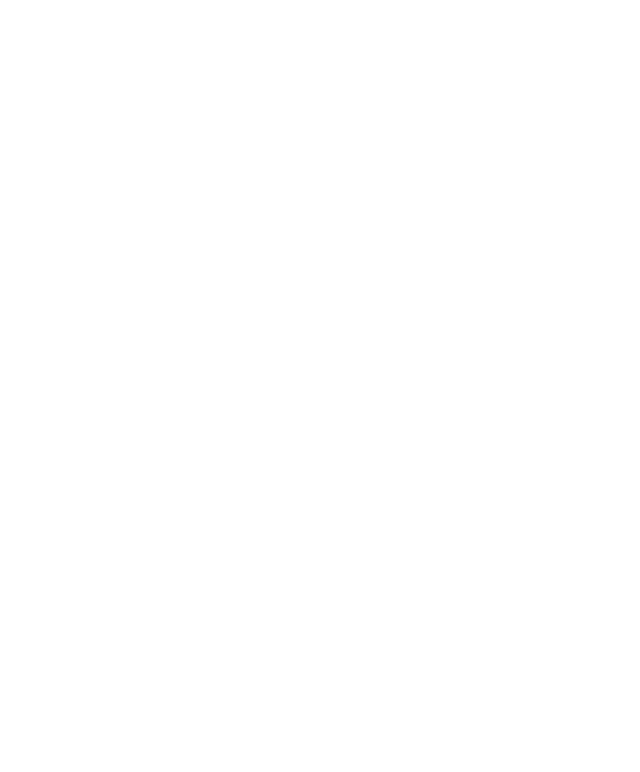
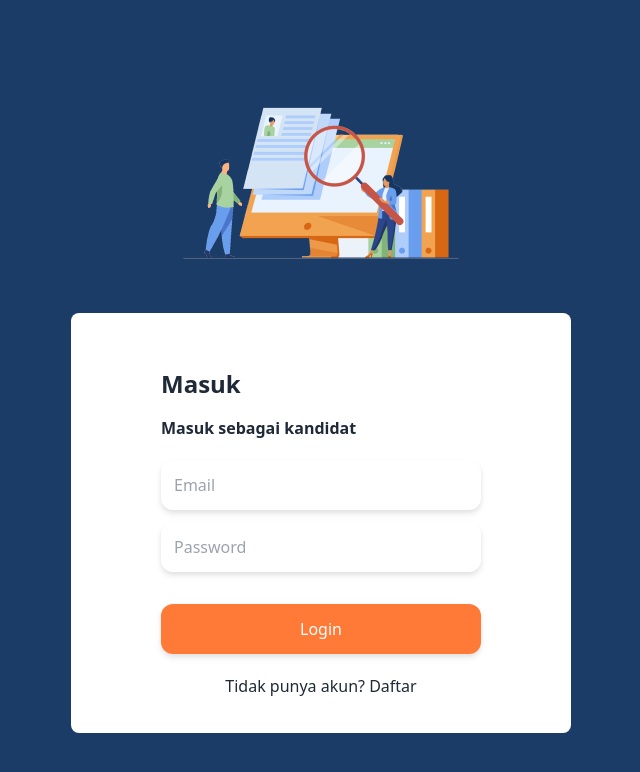
Before and after one commit to Capstone-Project-FE-17-BE-20-QE-13/Front_End, a React (Vite) app: page /logincandidate in a window 1280 px wide. Before the commit this address had no page. Shown: the top 772 px of the page, without its empty margins (319-959 px from the left). Built offline with nearby package versions, Linux system fonts and the light colour scheme.

Commit message:
slicing detail page

```diff
--- a/src/components/Navbar.tsx
+++ b/src/components/Navbar.tsx
@@ -8,7 +8,7 @@
           <a className="btn btn-ghost text-xl text-white">JobHuntz</a>
         </div>
         <div className="flex-none">
-          <ul className="flex gap-5 text-white mx-5">
+          <ul className="hidden sm:flex gap-5 text-white mx-5">
             <li>
               <a href="#">Disimpan</a>
             </li>
--- /dev/null
+++ b/src/pages/auth/LoginCandidate.tsx
@@ -0,0 +1,26 @@
+import React from "react";
+import loginImage from "../../assets/login-image.png";
+
+const LoginCandidate = () => {
+  return (
+    <div className="w-full h-full bg-main p-20">
+      <div className="flex flex-col justify-center items-center">
+        <img src={loginImage} className="mb-5" />
+        <div className="py-5 px-8 sm:py-[35px] sm:px-[90px] bg-white rounded-lg">
+          <div className="my-5">
+            <h1 className="text-2xl font-semibold mb-4">Masuk</h1>
+            <p className="font-semibold">Masuk sebagai kandidat</p>
+          </div>
+          <form className="flex flex-col gap-3">
+            <input type="email" className="p-2 sm:p-[13px] sm:w-[320px] rounded-xl drop-shadow-md outline-none" placeholder="Email" />
+            <input type="password" className="p-2 sm:p-[13px] sm:w-[320px] rounded-xl drop-shadow-md outline-none" placeholder="Password" />
+            <input type="submit" className="p-2 sm:p-[13px] sm:w-[320px] bg-secondary text-white rounded-xl drop-shadow-md outline-none my-5" value="Login" />
+          </form>
+          <p className="text-center">Tidak punya akun? Daftar</p>
+        </div>
+      </div>
+    </div>
+  );
+};
+
+export default LoginCandidate;
--- a/src/pages/auth/Login.tsx
+++ b/src/pages/auth/LoginCompany.tsx
@@ -1,26 +1,26 @@
 import React from "react";
 import loginImage from "../../assets/login-image.png";
 
-const Login = () => {
+const LoginCompany = () => {
   return (
     <div className="w-full h-full bg-main p-20">
       <div className="flex flex-col justify-center items-center">
         <img src={loginImage} className="mb-5" />
         <div className="py-5 px-8 sm:py-[35px] sm:px-[90px] bg-white rounded-lg">
           <div className="my-5">
-            <h1 className="text-2xl font-semibold mb-4">Sign In</h1>
-            <p className="font-semibold">Login to your account</p>
+            <h1 className="text-2xl font-semibold mb-4">Masuk</h1>
+            <p className="font-semibold">Masuk sebagai perusahaan</p>
           </div>
           <form className="flex flex-col gap-3">
             <input type="email" className="p-2 sm:p-[13px] sm:w-[320px] rounded-xl drop-shadow-md outline-none" placeholder="Email" />
             <input type="password" className="p-2 sm:p-[13px] sm:w-[320px] rounded-xl drop-shadow-md outline-none" placeholder="Password" />
             <input type="submit" className="p-2 sm:p-[13px] sm:w-[320px] bg-secondary text-white rounded-xl drop-shadow-md outline-none my-5" value="Login" />
           </form>
-          <p className="text-center">Don’t have an account? Sign Up</p>
+          <p className="text-center">Tidak punya akun? Daftar</p>
         </div>
       </div>
     </div>
   );
 };
 
-export default Login;
+export default LoginCompany;
--- a/src/pages/auth/Role.tsx
+++ b/src/pages/auth/Role.tsx
@@ -5,21 +5,22 @@
   return (
     <div className="w-full h-screen xl:h-[120vh] bg-main flex justify-center items-center p-5">
       <div className="bg-white flex flex-col justify-center items-center rounded-xl h-[550px] w-3/5">
-        <h1 className="font-bold text-xl text-center">Welcome to JobHuntz!</h1>
+        <h1 className="font-bold text-xl text-center">Selamat Datang di JobHuntz!</h1>
         <img src={loginImage} alt="" />
         <div className="w-full flex justify-around flex-wrap">
-          <div className="flex flex-col justify-center gap-6 border border-slate-500 rounded-xl md:py-6 md:px-3 xl:py-12 xl:px-8">
+          <div className="flex flex-col justify-center gap-3 border border-slate-500 rounded-xl md:py-6 md:px-3 xl:py-12 xl:px-8">
             <h1 className="font-bold text-xl">Saya sedang mencari Pekerjaan</h1>
             <p className="text-center font-semibold">Buat akun pencari kerja</p>
             <button className="bg-secondary text-white md:py-2 md:px-16 rounded-md drop-shadow-md">Candidate Sign Up</button>
+            <p className="text-center font-semibold">Sudah punya akun? Masuk</p>
           </div>
-          <div className="flex flex-col justify-center gap-6 border border-slate-500 rounded-xl md:py-6 md:px-3 xl:py-12 xl:px-8">
+          <div className="flex flex-col justify-center gap-3 border border-slate-500 rounded-xl md:py-6 md:px-3 xl:py-12 xl:px-8">
             <h1 className="font-bold text-xl">Saya sedang mencari Kandidat</h1>
             <p className="text-center font-semibold">Buat akun perusahaan</p>
             <button className="bg-secondary text-white md:py-2 md:px-16 rounded-md drop-shadow-md">Employee Hiring</button>
+            <p className="text-center font-semibold">Sudah punya akun? Masuk</p>
           </div>
         </div>
-        <p className="font-semibold">Already have an account? Sign In</p>
       </div>
     </div>
   );
--- /dev/null
+++ b/src/pages/detail/index.tsx
@@ -0,0 +1,61 @@
+import React from "react";
+import Layout from "../../components/Layout";
+
+const Detail = () => {
+  return (
+    <>
+      <Layout>
+        <div className="mx-5 my-5 sm:mx-20 sm:my-10">
+          <div className="w-full h-[200px] rounded-md mb-10">
+            <img src="https://source.unsplash.com/random?job" className="w-full h-full object-cover rounded-md" alt="" />
+          </div>
+          <h1 className="text-3xl font-bold mb-3">Programmer</h1>
+          <div className="sm:w-[400px]">
+            <div className="grid grid-cols-2 gap-5">
+              <p className="font-semibold">PT Software Indonesia</p>
+              <p>(500 Employees)</p>
+            </div>
+            <div className="grid grid-cols-2 gap-5">
+              <p>Alamat</p>
+              <p>Surabaya, Jawa Timur</p>
+            </div>
+            <div className="grid grid-cols-2 gap-5">
+              <p>Jenis Pekerjaan</p>
+              <p>( Full-Time )</p>
+            </div>
+            <div className="grid grid-cols-2 gap-5">
+              <p>Estimasi Gaji</p>
+              <p>Rp.6.000.000</p>
+            </div>
+            <div className="grid grid-cols-2 gap-5">
+              <p>Website</p>
+              <p>softwareindonesia.com</p>
+            </div>
+          </div>
+          <div className="flex gap-3 my-5">
+            <button className="w-[80px] p-1 rounded-md bg-secondary text-white">Lamar</button>
+            <button className="w-[80px] p-1 rounded-md bg-main text-white">Simpan</button>
+          </div>
+          <h1 className="text-xl font-bold mb-3">Deskripsi</h1>
+          <p className="mb-5 text-justify">
+            Lorem ipsum dolor sit, amet consectetur adipisicing elit. Impedit quae explicabo repellendus eius quidem doloremque quos dicta, exercitationem provident doloribus rerum libero mollitia aut dolorum aliquid autem esse. Excepturi
+            accusantium consequuntur a id nobis, labore repudiandae optio! Rerum eius excepturi totam facere placeat neque, nam maiores error consectetur dolorem laudantium provident ipsa animi aspernatur temporibus? Maiores, architecto.
+            Qui eligendi asperiores, magni dolor laudantium doloremque suscipit aliquid officiis possimus error corporis expedita dicta quod hic. Quia, soluta praesentium! Optio, aliquid ipsa. Placeat earum dolores consequatur aliquam
+            consectetur at dolorum beatae fugiat qui tempora libero quo, numquam corrupti maxime exercitationem esse magni.
+          </p>
+          <h1 className="text-xl font-bold mb-3">Job Requirement</h1>
+          <p className="mb-5 text-justify">
+            Lorem ipsum dolor, sit amet consectetur adipisicing elit. Vitae accusamus praesentium, est eius facere temporibus magni dicta accusantium numquam harum voluptate ducimus doloribus modi quod a vero. Quod laborum, explicabo
+            dolorem rerum vitae at ipsa odit non libero ad placeat vel consequatur ut alias vero labore voluptates voluptatibus eveniet doloribus quo illum unde sequi! Omnis expedita sit nesciunt facilis architecto hic exercitationem
+            laudantium, earum incidunt reprehenderit? Quidem, vero! Tempora eaque commodi enim aspernatur quae error tenetur dolore repellendus, laudantium facilis! Corporis repudiandae delectus ipsa velit laudantium cum soluta eos veniam.
+            Necessitatibus consequatur quo doloribus nisi veniam fugit molestiae, pariatur quis reprehenderit voluptatum perferendis quisquam atque esse dignissimos odio aut officia repellat. Praesentium, quas minima. Odio quos at nostrum
+            similique sint facere explicabo possimus fugit impedit assumenda alias aliquid minus, voluptate velit quibusdam voluptatem tempore sunt vel ex facilis praesentium soluta numquam omnis! Ad nesciunt labore quos odit illum!
+            Explicabo, soluta!
+          </p>
+        </div>
+      </Layout>
+    </>
+  );
+};
+
+export default Detail;
--- a/src/routes/App.tsx
+++ b/src/routes/App.tsx
@@ -1,19 +1,23 @@
 import { BrowserRouter, Route, Routes } from "react-router-dom";
-import Login from "../pages/auth/Login";
 import Role from "../pages/auth/Role";
-import Candidate from "../pages/auth/Candidate-Signup";
+import Candidate from "../pages/auth/Candidate";
 import Company from "../pages/auth/Company";
 import Home from "../pages/home";
+import Detail from "../pages/detail";
+import LoginCandidate from "../pages/auth/LoginCandidate";
+import LoginCompany from "../pages/auth/LoginCompany";
 
 function App() {
   return (
     <BrowserRouter>
       <Routes>
         <Route path="/" element={<Home />} />
-        <Route path="/login" element={<Login />} />
+        <Route path="/logincandidate" element={<LoginCandidate />} />
+        <Route path="/logincompany" element={<LoginCompany />} />
         <Route path="/role" element={<Role />} />
         <Route path="/candidate" element={<Candidate />} />
         <Route path="/company" element={<Company />} />
+        <Route path="/detail" element={<Detail />} />
       </Routes>
     </BrowserRouter>
   );
```
Also changed, not shown: src/pages/auth/Candidate.tsx (renamed from src/pages/auth/Candidate-Signup.tsx).
